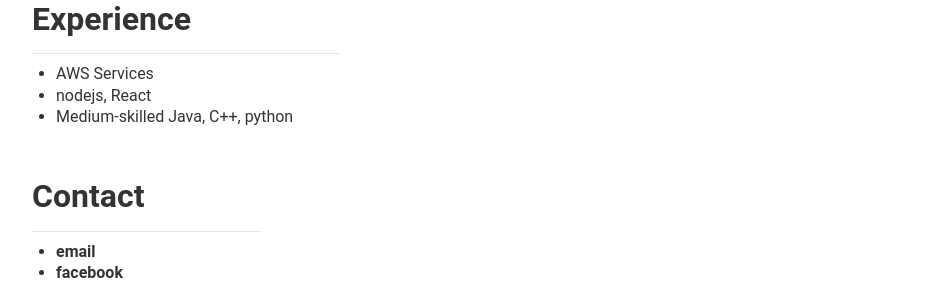
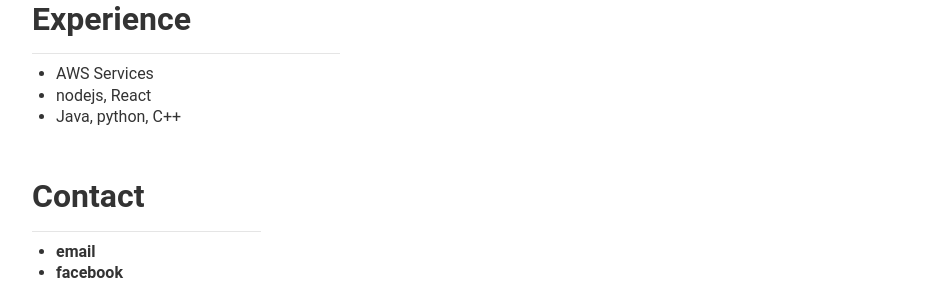
Before and after one commit to sungjunyoung/sungjunyoung.github.io_deprecated, a Jekyll site: the page built from about.md, in a window 1280 px wide. Shown: the part 1038-1338 px from the top of the page, without its empty margins (168-1111 px from the left). Built offline with Jekyll 4.4.1, drawn with Linux system fonts in a browser that asks for light colours.

Commit message:
remove medium-skilled

```diff
--- /dev/null
+++ b/about.html
@@ -0,0 +1,3 @@
+<div style="height: 200px; width: 100px; background-color: red">
+
+</div>
--- a/about.md
+++ b/about.md
@@ -38,7 +38,6 @@
 - 경희대학교 주최 소프트콘 - [서버의 ㅅ자도 몰랏던 스타트업 인턴의 아마존 웹서비스 서버 이전기](http://www.slideshare.net/SungJunyoung/ss-69345868)<br>
 - 네이버 D2 Campus Seminar - [텀프로젝트에서 제품프로젝트로](http://www.slideshare.net/deview/ss-72527503)
 
-
 ## Experience
 <hr align="left" width="35%" style="border: 0;
            height: 0;
@@ -46,7 +45,7 @@
            border-bottom: 1px solid rgba(255, 255, 255, 0.3);" />
 - AWS Services<br>
 - nodejs, React<br>
-- Medium-skilled Java, C++, python<br>
+- Java, python, C++<br>
 
 ## Contact
 <hr align="left" width="26%" style="border: 0;
```
